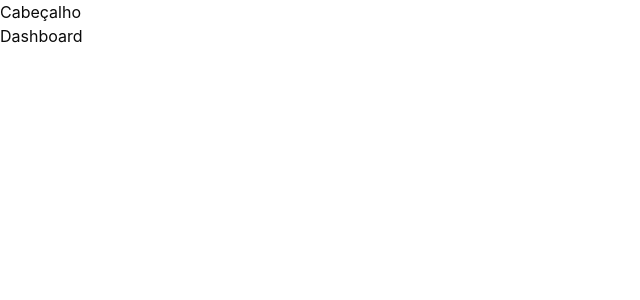
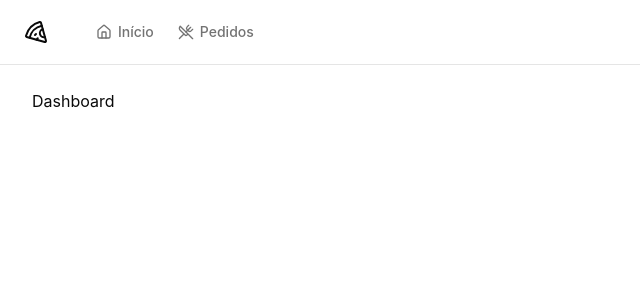
Before and after one commit to GiovaniFZ/PizzaShop-React, a React (Vite) app: page / in a window 1280 px wide. Shown: the top 300 px of the page, without its empty margins (0-640 px from the left). Built offline with nearby package versions, Linux system fonts and the light colour scheme.

Commit message:
feat: Styling header

```diff
--- a/package.json
+++ b/package.json
@@ -11,6 +11,7 @@
   "dependencies": {
     "@hookform/resolvers": "^3.9.0",
     "@radix-ui/react-label": "^2.1.0",
+    "@radix-ui/react-separator": "^1.1.0",
     "@radix-ui/react-slot": "^1.1.0",
     "class-variance-authority": "^0.7.0",
     "clsx": "^2.1.1",
--- /dev/null
+++ b/src/components/header.tsx
@@ -0,0 +1,25 @@
+import { Separator } from '@radix-ui/react-separator'
+import { Home, Pizza, UtensilsCrossed } from 'lucide-react'
+
+import { NavLink } from './nav-link'
+
+export function Header() {
+  return (
+    <div className="border-b">
+      <div className="flex h-16 items-center gap-6 px-6">
+        <Pizza className="h-6 w-6" />
+        <Separator orientation="vertical" className="h-6" />
+        <nav className="flex items-center space-x-4 lg:space-x-6">
+          <NavLink to="/">
+            <Home className="h-4 w-4" />
+            Início
+          </NavLink>
+          <NavLink to="/orders">
+            <UtensilsCrossed className="h-4 w-4" />
+            Pedidos
+          </NavLink>
+        </nav>
+      </div>
+    </div>
+  )
+}
--- /dev/null
+++ b/src/components/nav-link.tsx
@@ -0,0 +1,12 @@
+import { Link, LinkProps } from 'react-router-dom'
+
+export type NavLinkProps = LinkProps
+
+export function NavLink(props: NavLinkProps) {
+  return (
+    <Link
+      className="flex items-center gap-1.5 text-sm font-medium text-muted-foreground hover:text-foreground"
+      {...props}
+    />
+  )
+}
--- /dev/null
+++ b/src/components/ui/separator.tsx
@@ -0,0 +1,29 @@
+import * as React from "react"
+import * as SeparatorPrimitive from "@radix-ui/react-separator"
+
+import { cn } from "@/lib/utils"
+
+const Separator = React.forwardRef<
+  React.ElementRef<typeof SeparatorPrimitive.Root>,
+  React.ComponentPropsWithoutRef<typeof SeparatorPrimitive.Root>
+>(
+  (
+    { className, orientation = "horizontal", decorative = true, ...props },
+    ref
+  ) => (
+    <SeparatorPrimitive.Root
+      ref={ref}
+      decorative={decorative}
+      orientation={orientation}
+      className={cn(
+        "shrink-0 bg-border",
+        orientation === "horizontal" ? "h-[1px] w-full" : "h-full w-[1px]",
+        className
+      )}
+      {...props}
+    />
+  )
+)
+Separator.displayName = SeparatorPrimitive.Root.displayName
+
+export { Separator }
--- a/src/pages/_layouts/app.tsx
+++ b/src/pages/_layouts/app.tsx
@@ -1,10 +1,12 @@
 import { Outlet } from 'react-router-dom'
+
+import { Header } from '../../components/header'
 
 export function AppLayout() {
   return (
-    <div>
-      <h1>Cabeçalho</h1>
-      <div>
+    <div className="flex min-h-screen flex-col antialiased">
+      <Header />
+      <div className="flex flex-1 flex-col gap-4 p-8 pt-6">
         <Outlet />
       </div>
     </div>
```
Also changed, not shown: 1 other file (tests, documents, lock files or other folders).
